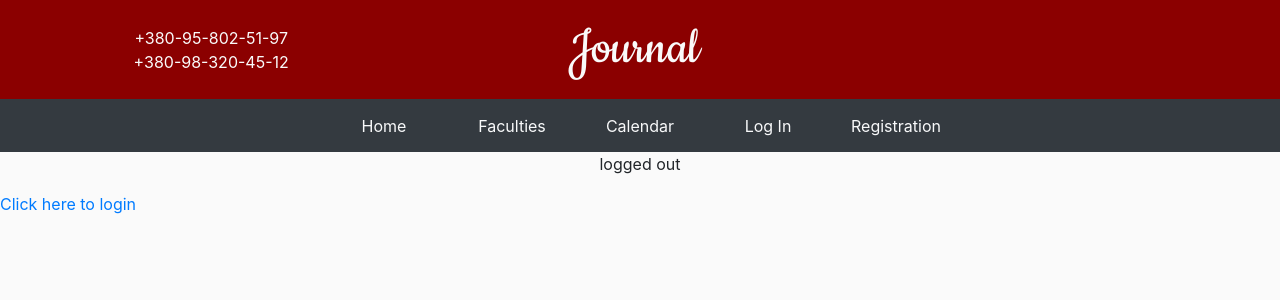
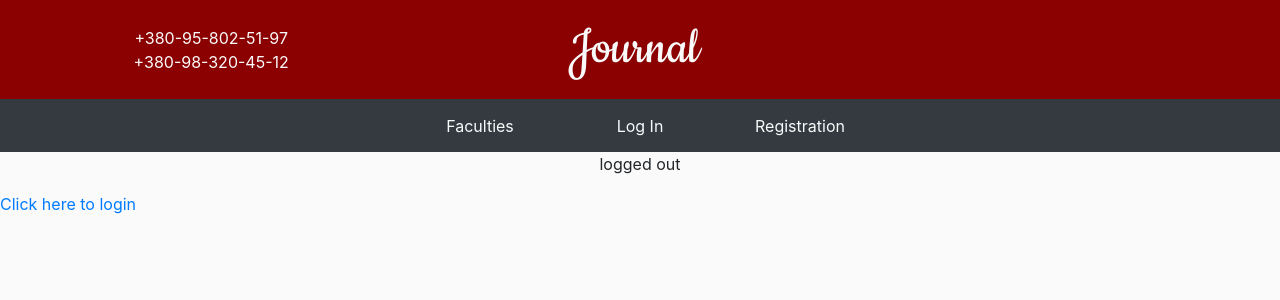
Before and after one commit to Volodymyr1999/journal, a Django app: template templates/registration/logged_out.html in a window 1280 px wide. Shown: the top 300 px of the page. Run offline with Django 3.2, Linux system fonts and the light colour scheme; the template is opened without the code that fills it, so the values that code supplies are empty; some libraries are stand-ins or nearby versions.

Commit message:
Cleaned miggrations and refactored html

```diff
--- a/static/css/style.css
+++ b/static/css/style.css
@@ -59,6 +59,7 @@ ul.navbar-nav{
 	display: flex;
 	width: 50%;
 	margin: 0 auto;
+	justify-content: center;
 }
 ul.navbar-nav li{
 	width: 25%;
--- a/templates/base.html
+++ b/templates/base.html
@@ -35,15 +35,15 @@
 
 				<nav class="navbar-nav navbar-light bg-dark navbar-expand-lg">
 					<ul class="navbar-nav">
-						<li class="nav-item">
+						<!-- <li class="nav-item">
 							<a href="#" class="nav-link text-light">Home</a>
-						</li>
+						</li> -->
 						<li class="nav-item">
 							<a href="{% url 'faculties' %}" class="nav-link text-light">Faculties</a>
 						</li>
-						<li class="nav-item">
+						<!-- <li class="nav-item">
 							<a href="#" class="nav-link text-light">Calendar</a>
-						</li>
+						</li> -->
                         <li class="nav-item">
                             {% if user.is_authenticated %}
                                 <a href="{% url 'logout' %}" class="nav-link text-light">Log Out</a>
```
Also changed, not shown: journalapp/migrations/0014_auto_20190427_2034.py (deleted), journalapp/migrations/0015_subject_id.py (deleted), journalapp/migrations/0016_remove_subject_id.py (deleted), journalapp/migrations/0017_auto_20190427_2107.py (deleted), journalapp/migrations/0018_auto_20190427_2157.py (deleted), journalapp/migrations/0019_auto_20190427_2221.py, journalapp/migrations/0020_auto_20190427_2228.py.
